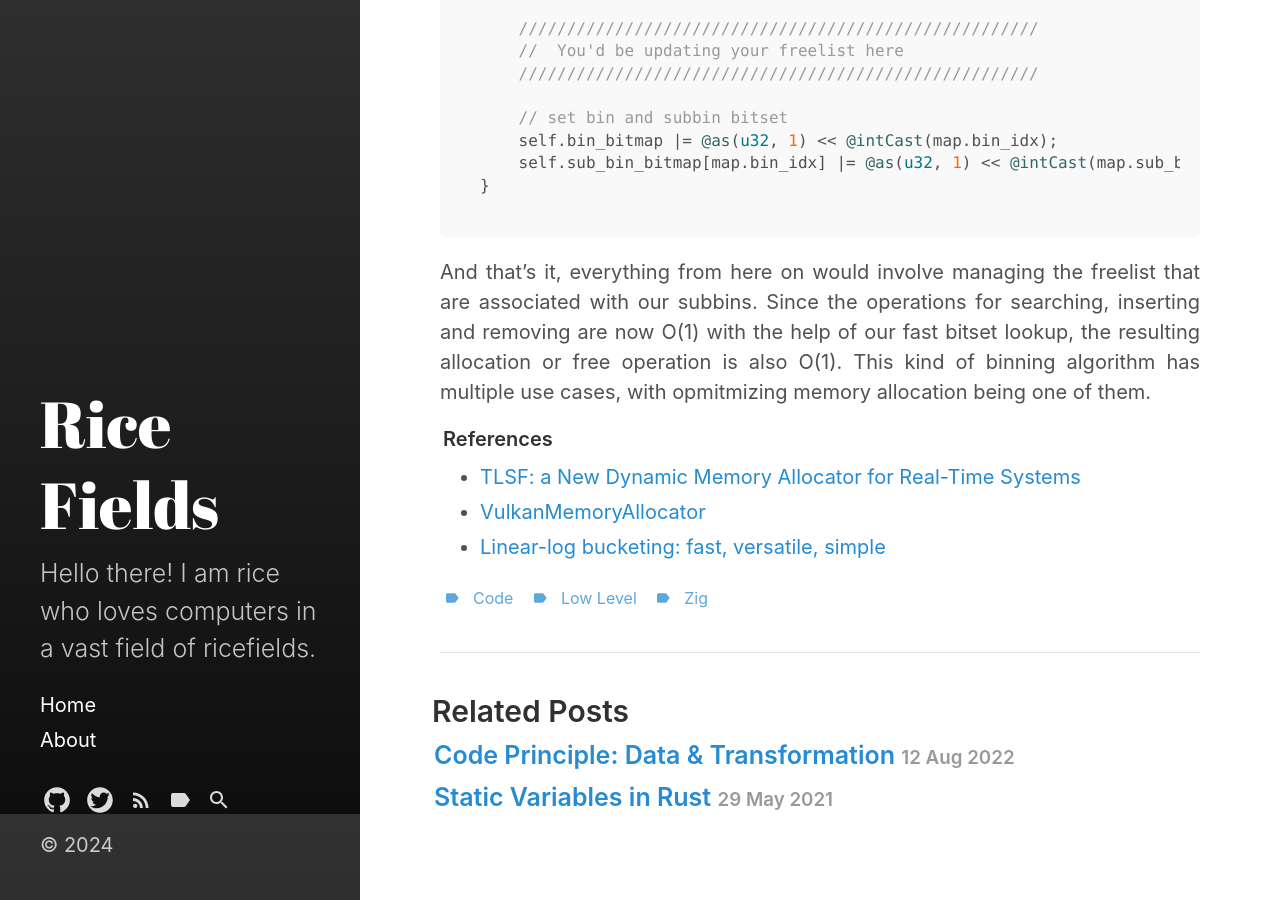
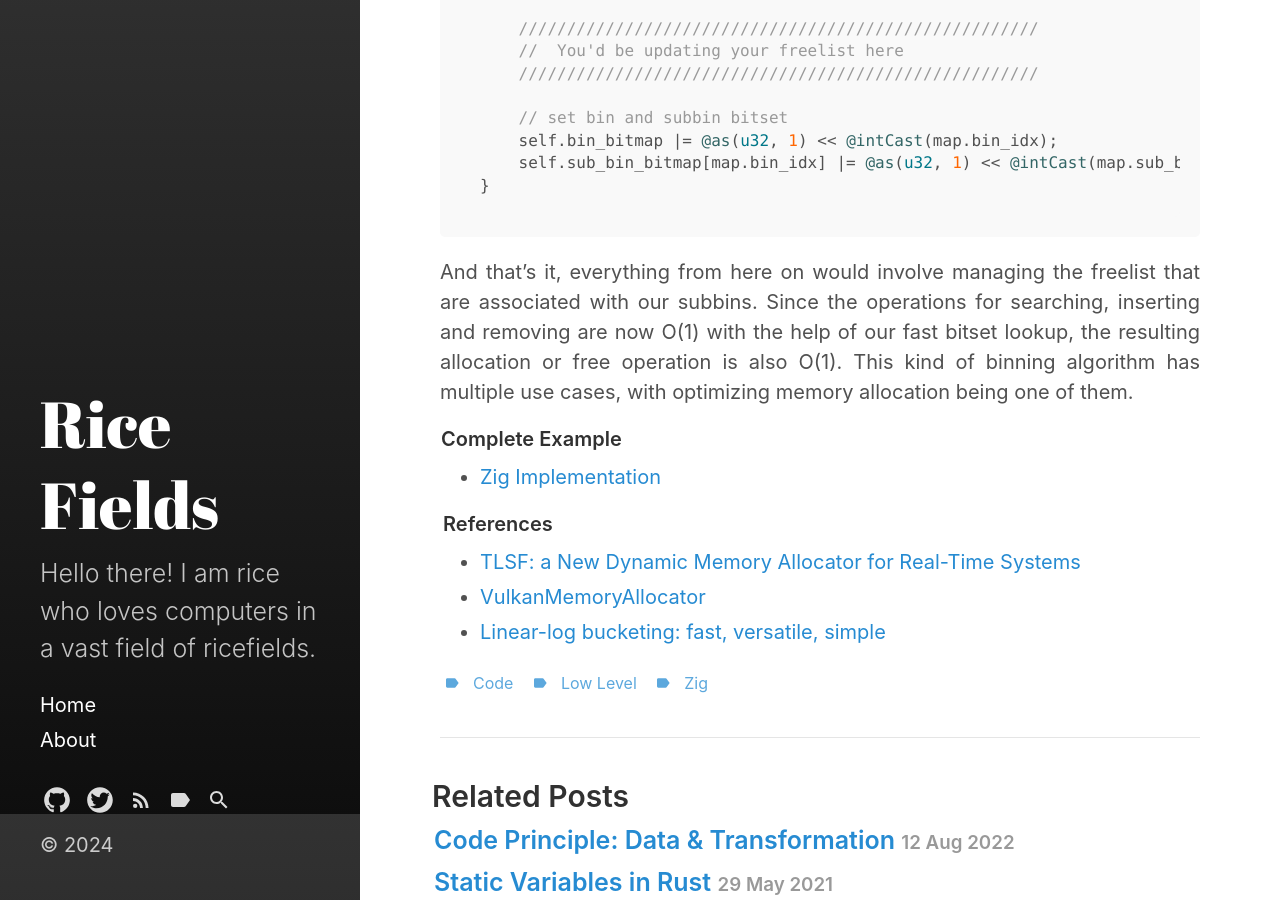
Before and after one commit to RiceNFields/ricenfields.github.io, a Jekyll site: the page built from _posts/2024-04-20-tlsf-allocator.md, in a window 1280 px wide and 900 px high, scrolled down 6386 px. Built offline with Jekyll 4.4.1, drawn with Linux system fonts in a browser that asks for light colours; some of the changed text lies outside the part shown.

Commit message:
Add example gist, fix typo

````diff
--- a/_posts/2024-04-20-tlsf-allocator.md
+++ b/_posts/2024-04-20-tlsf-allocator.md
@@ -19,7 +19,7 @@ The most basic data structure for memory allocation is free-list. As the name su
 
 The TLSF memory allocation algorithm provides O(1) memory allocation and deallocation with a good-fit strategy. TSFL utilizes a two-level segregated data structure to optimize lookup on the freelist. Like many data structures in computer science, fast lookup is achieved through binning or bucketing.
 
-The basic idea is to have N blocks or bins, each of which is further divided in M blocks or sub-bins. These sub-bins then store our free lists.
+The basic idea is to have M blocks or bins, each of which is further divided in N blocks or sub-bins. These sub-bins then store our free lists.
 ![Two Level Bin](/assets/images/tlsf/TLSF_Basic.webp){:style="display:block; margin-left:auto; margin-right:auto"}
 
 To determine the bin sizes, we follow a specific approach. The idea is to arrange first bins in intervals of power of two (2<sup>bin_idx</sup>) and then each bin is further divided into M subbins, with the subbin division being linear.
@@ -148,9 +148,10 @@ fn insertFreeBlock(self: *TSFLAllocator, block: *Block) void {
 }
 ```
 
-And that's it, everything from here on would involve managing the freelist that are associated with our subbins. Since the operations for searching, inserting and removing are now O(1) with the help of our fast bitset lookup, the resulting allocation or free operation is also O(1). This kind of binning algorithm has multiple use cases, with opmitmizing memory allocation being one of them.
+And that's it, everything from here on would involve managing the freelist that are associated with our subbins. Since the operations for searching, inserting and removing are now O(1) with the help of our fast bitset lookup, the resulting allocation or free operation is also O(1). This kind of binning algorithm has multiple use cases, with optimizing memory allocation being one of them.
 
-
+#### Complete Example
+- [Zig Implementation](https://gist.github.com/AshishBhattarai/7cabbba3144e24b95e12b86a33f32647)
 
 ##### References
 - [TLSF: a New Dynamic Memory Allocator for Real-Time Systems](http://www.gii.upv.es/tlsf/files/papers/ecrts04_tlsf.pdf)
````
